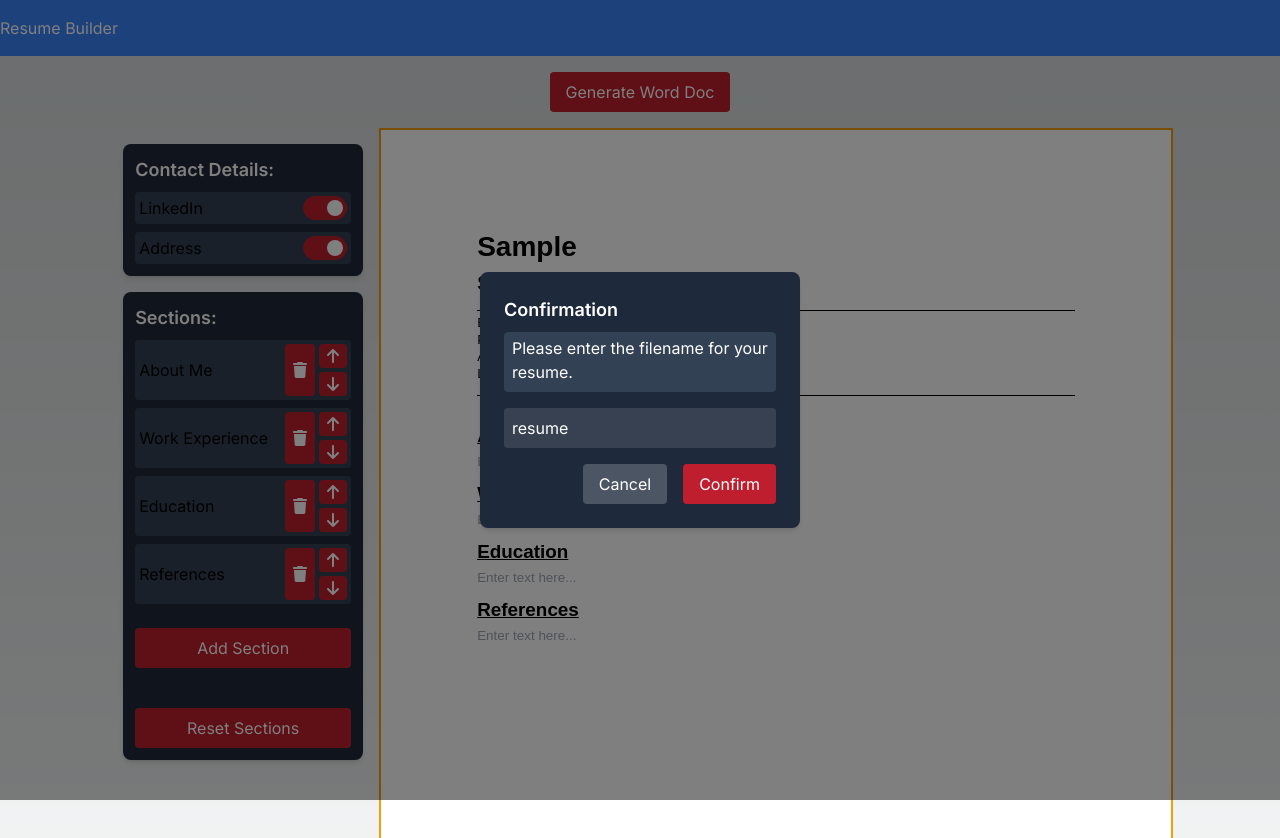
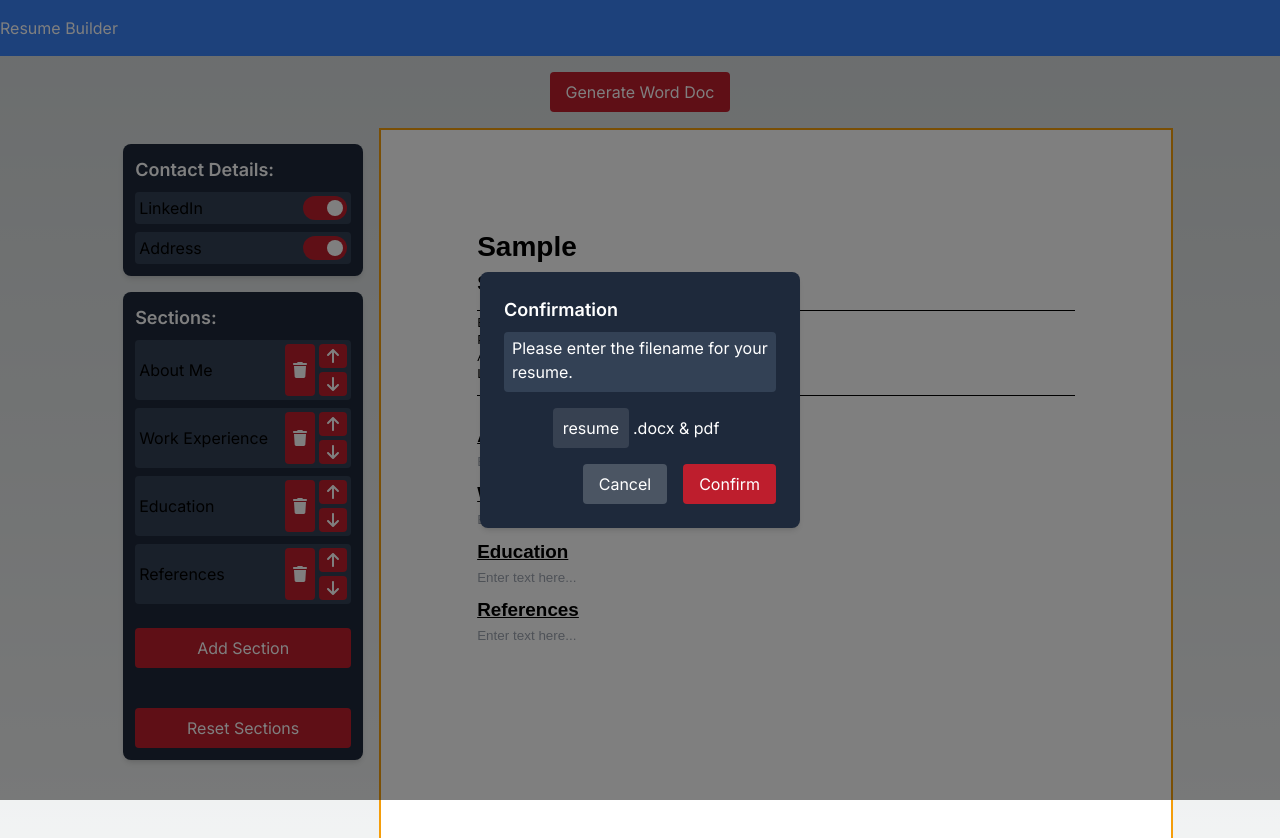
Before and after one commit to JackBadawy/resume_builder, a Next.js app: page / in a window 1280 px wide. Both pictures are taken after typing "Sample", "Sample", "name@example.com", "Sample", "Sample", "Sample" into the empty fields and a click on the button "Generate Word Doc". Shown: the top 838 px of the page. Built offline with nearby package versions, Linux system fonts and the light colour scheme.

Commit message:
modal styling

```diff
--- a/src/app/Components/AlertModal.tsx
+++ b/src/app/Components/AlertModal.tsx
@@ -1,5 +1,6 @@
 import { useState, useEffect } from "react";
 import { useFileContext } from "../Context/FileContext";
+import DynamicWidthInput from "./DynamicWidthInput";
 
 interface ModalProps {
   isOpen: boolean;
@@ -34,8 +35,8 @@ const AlertModal: React.FC<ModalProps> = ({
     }
   };
 
-  const handleInputChange = (e: React.ChangeEvent<HTMLInputElement>) => {
-    setLocalFileName(e.target.value);
+  const handleInputChange = (value: string) => {
+    setLocalFileName(value);
   };
 
   return (
@@ -46,12 +47,18 @@ const AlertModal: React.FC<ModalProps> = ({
           <p className="mb-1">{message}</p>
         </div>
         {fileName !== undefined && (
-          <input
-            type="text"
-            value={localFileName}
-            onChange={handleInputChange}
-            className="w-full bg-gray-700 p-2 rounded mb-4 text-white"
-          />
+          <div className="flex justify-center mb-4">
+            <DynamicWidthInput
+              value={localFileName}
+              onChange={handleInputChange}
+              placeholder=""
+              className="bg-gray-700 text-white"
+            />
+
+            <p className="p-2 pl-1 rounded text-center min-w-[1px] outline-none">
+              .docx & pdf
+            </p>
+          </div>
         )}
         <div className="flex justify-end gap-4">
           <button className="px-4 py-2 bg-gray-600 rounded" onClick={onClose}>
--- /dev/null
+++ b/src/app/Components/DynamicWidthInput.tsx
@@ -0,0 +1,56 @@
+import { useEffect, useRef, ChangeEvent, useCallback } from "react";
+
+interface DynamicWidthInputProps {
+  value: string;
+  onChange: (value: string) => void;
+  placeholder?: string;
+  className?: string;
+}
+
+const DynamicWidthInput: React.FC<DynamicWidthInputProps> = ({
+  value,
+  onChange,
+  placeholder = "",
+  className = "",
+}) => {
+  const inputRef = useRef<HTMLInputElement>(null);
+
+  const adjustInputWidth = useCallback(() => {
+    if (inputRef.current) {
+      const tempSpan = document.createElement("span");
+      tempSpan.style.visibility = "hidden";
+      tempSpan.style.position = "absolute";
+      tempSpan.style.whiteSpace = "pre";
+      tempSpan.style.font = window.getComputedStyle(inputRef.current).font;
+      tempSpan.textContent = inputRef.current.value || placeholder;
+
+      document.body.appendChild(tempSpan);
+      const width = tempSpan.getBoundingClientRect().width;
+      document.body.removeChild(tempSpan);
+
+      inputRef.current.style.width = `${Math.max(width + 20, 50)}px`;
+    }
+  }, [placeholder]);
+
+  useEffect(() => {
+    adjustInputWidth();
+  }, [value, adjustInputWidth]);
+
+  const handleInputChange = (e: ChangeEvent<HTMLInputElement>) => {
+    onChange(e.target.value);
+  };
+
+  return (
+    <input
+      ref={inputRef}
+      type="text"
+      value={value}
+      onChange={handleInputChange}
+      placeholder={placeholder}
+      className={`p-2 rounded text-center min-w-[1px] outline-none ${className}`}
+      style={{ width: "auto" }}
+    />
+  );
+};
+
+export default DynamicWidthInput;
```
